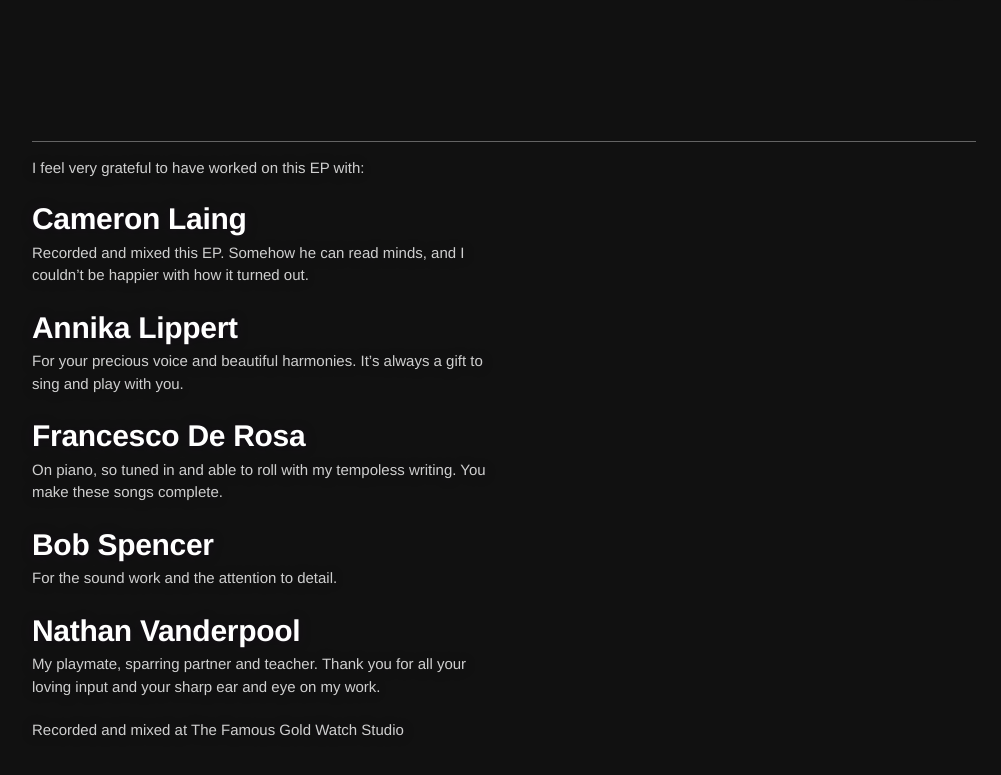
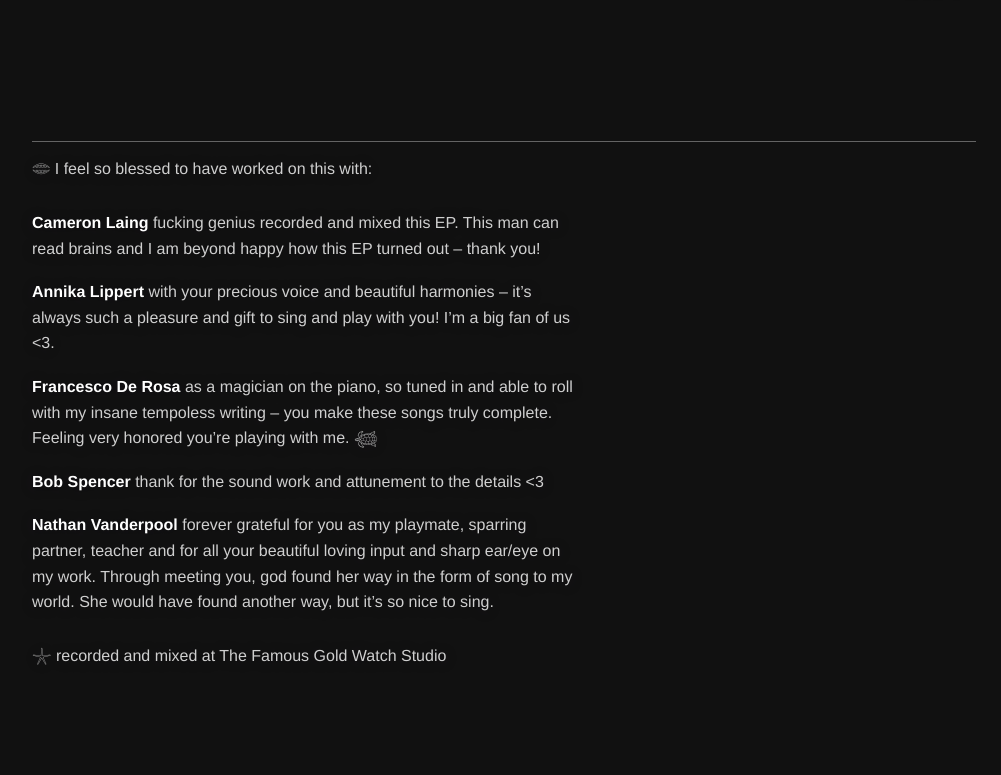
Before and after one commit to ronjapolzin/kiss-the-moon-lyrics, a plain HTML site: page index.html in a window 1280 px wide. Shown: the part 4410-5185 px from the top of the page, without its empty margins (136-1137 px from the left). Drawn offline with Linux system fonts and the light colour scheme.

Commit message:
Use the release caption as credits
Co-Authored-By: Claude Opus 5.5 <noreply@anthropic.com>

```diff
--- a/index.html
+++ b/index.html
@@ -113,13 +113,14 @@
   .credits {
     border-top: 1px solid var(--rule);
     padding-top: 14px;
-    font-size: 15px;
+    font-size: 16px;
     line-height: 1.6;
   }
-  .credits ul { list-style: none; margin: 20px 0; font-size: clamp(22px, 2.6vw, 30px); font-weight: 700; line-height: 1.25; letter-spacing: -0.01em; }
-  .credits li + li { margin-top: 22px; }
-  .credits li span { display: block; max-width: 56ch; margin-top: 4px; font-size: 15px; line-height: 1.5; font-weight: 400; letter-spacing: 0; color: var(--muted); }
-  .credits p { color: var(--muted); }
+  .credits p { max-width: 62ch; color: var(--muted); }
+  .credits p + p { margin-top: 18px; }
+  .credits strong { color: var(--ink); font-weight: 700; }
+  .credits .intro { margin-bottom: 28px; }
+  .credits .studio { margin-top: 28px; }
 
   @media (max-width: 680px) {
     .wrap { padding: 64px 16px 96px; }
@@ -143,15 +144,13 @@
     </header>
     <main id="songs"></main>
     <footer class="credits">
-      <p>I feel very grateful to have worked on this EP with:</p>
-      <ul>
-        <li>Cameron Laing <span>Recorded and mixed this EP. Somehow he can read minds, and I couldn’t be happier with how it turned out.</span></li>
-        <li>Annika Lippert <span>For your precious voice and beautiful harmonies. It’s always a gift to sing and play with you.</span></li>
-        <li>Francesco De Rosa <span>On piano, so tuned in and able to roll with my tempoless writing. You make these songs complete.</span></li>
-        <li>Bob Spencer <span>For the sound work and the attention to detail.</span></li>
-        <li>Nathan Vanderpool <span>My playmate, sparring partner and teacher. Thank you for all your loving input and your sharp ear and eye on my work.</span></li>
-      </ul>
-      <p>Recorded and mixed at The Famous Gold Watch Studio</p>
+      <p class="intro">𓂏 I feel so blessed to have worked on this with:</p>
+      <p><strong>Cameron Laing</strong> fucking genius recorded and mixed this EP. This man can read brains and I am beyond happy how this EP turned out – thank you!</p>
+      <p><strong>Annika Lippert</strong> with your precious voice and beautiful harmonies – it’s always such a pleasure and gift to sing and play with you! I’m a big fan of us &lt;3.</p>
+      <p><strong>Francesco De Rosa</strong> as a magician on the piano, so tuned in and able to roll with my insane tempoless writing – you make these songs truly complete. Feeling very honored you’re playing with me. 𓆉</p>
+      <p><strong>Bob Spencer</strong> thank for the sound work and attunement to the details &lt;3</p>
+      <p><strong>Nathan Vanderpool</strong> forever grateful for you as my playmate, sparring partner, teacher and for all your beautiful loving input and sharp ear/eye on my work. Through meeting you, god found her way in the form of song to my world. She would have found another way, but it’s so nice to sing.</p>
+      <p class="studio">𓇼 recorded and mixed at The Famous Gold Watch Studio</p>
     </footer>
   </div>
 
```
